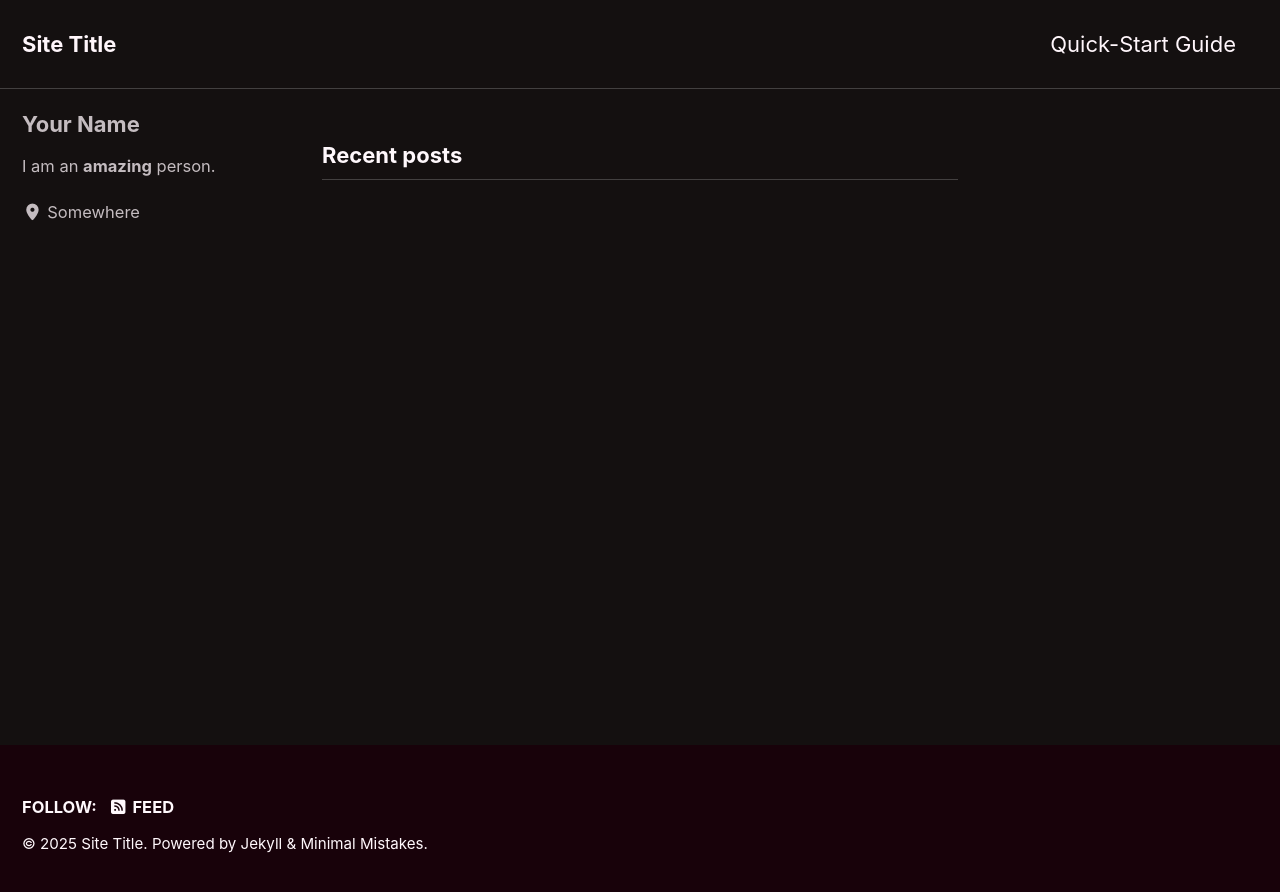
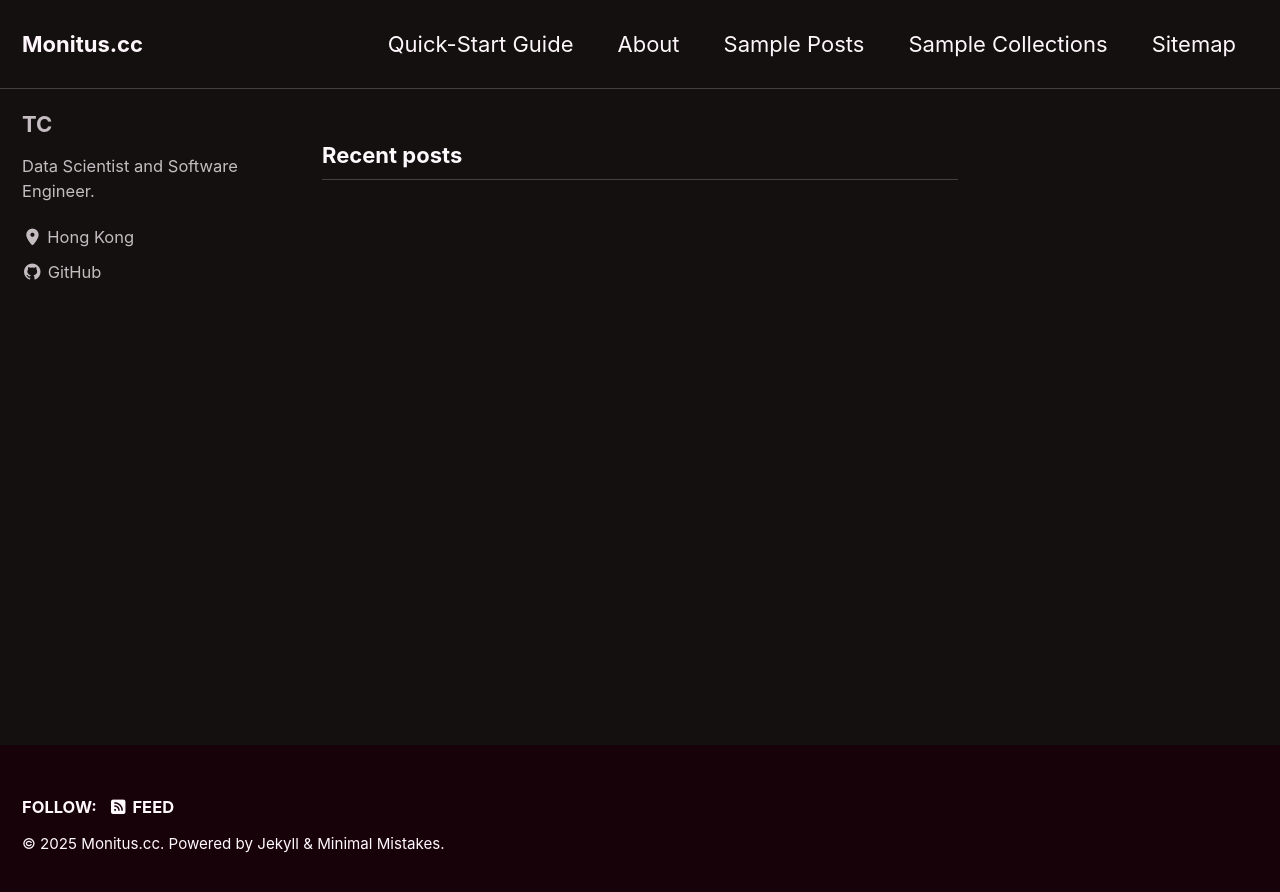
Before and after one commit to monitus2022/monitus2022.github.io, a Jekyll site: the page built from index.html, in a window 1280 px wide. Shown: the top 892 px of the page. Built offline with Jekyll 4.4.1, drawn with Linux system fonts in a browser that asks for light colours; cached includes are drawn as plain includes; the list of posts is cut into pages by our own code.

Commit message:
update navi and side

```diff
--- a/_config.yml
+++ b/_config.yml
@@ -18,12 +18,12 @@ minimal_mistakes_skin    : "neon"
 # Site Settings
 locale                   : "en-US"
 rtl                      : # true, false (default) # turns direction of the page into right to left for RTL languages
-title                    : "Site Title"
+title                    : "Monitus.cc"
 title_separator          : "-"
 subtitle                 : # site tagline that appears below site title in masthead
 name                     : "Your Name"
 description              : "An amazing website."
-url                      : # the base hostname & protocol for your site e.g. "https://mmistakes.github.io"
+url                      : "https://monitus.cc"
 baseurl                  : # the subpath of your site, e.g. "/blog"
 repository               : # GitHub username/repo-name e.g. "mmistakes/minimal-mistakes"
 teaser                   : # path of fallback teaser image, e.g. "/assets/images/500x300.png"
@@ -115,10 +115,10 @@ analytics:
 
 # Site Author
 author:
-  name             : "Your Name"
+  name             : "TC"
   avatar           : # path of avatar image, e.g. "/assets/images/bio-photo.jpg"
-  bio              : "I am an **amazing** person."
-  location         : "Somewhere"
+  bio              : "Data Scientist and Software Engineer."
+  location         : "Hong Kong"
   email            :
   links:
     - label: "Email"
@@ -135,7 +135,7 @@ author:
       # url: "https://facebook.com/"
     - label: "GitHub"
       icon: "fab fa-fw fa-github"
-      # url: "https://github.com/"
+      url: "https://github.com/monitus2022"
     - label: "Instagram"
       icon: "fab fa-fw fa-instagram"
       # url: "https://instagram.com/"
```
Also changed, not shown: _data/navigation.yml (+8 -8 lines), _pages/aboutme.md (added, +9 -0 lines).
